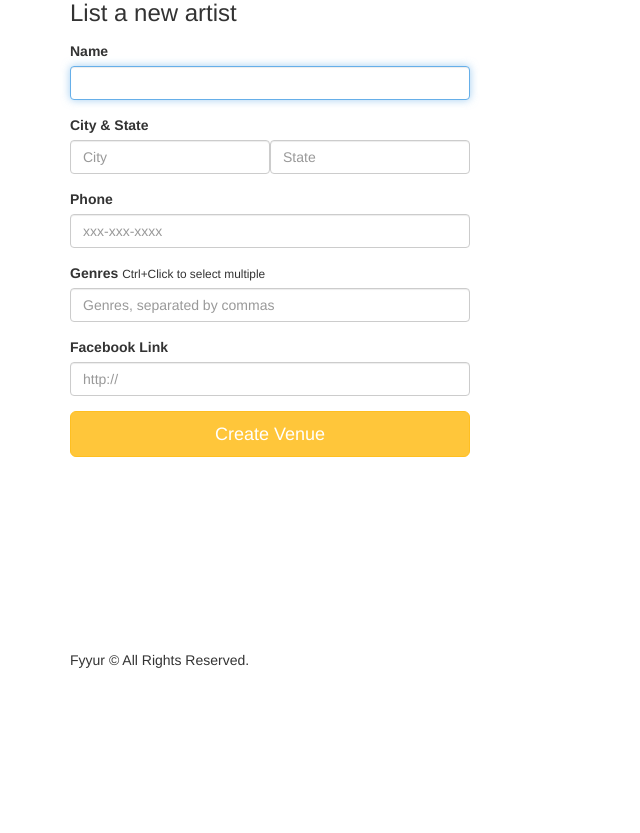
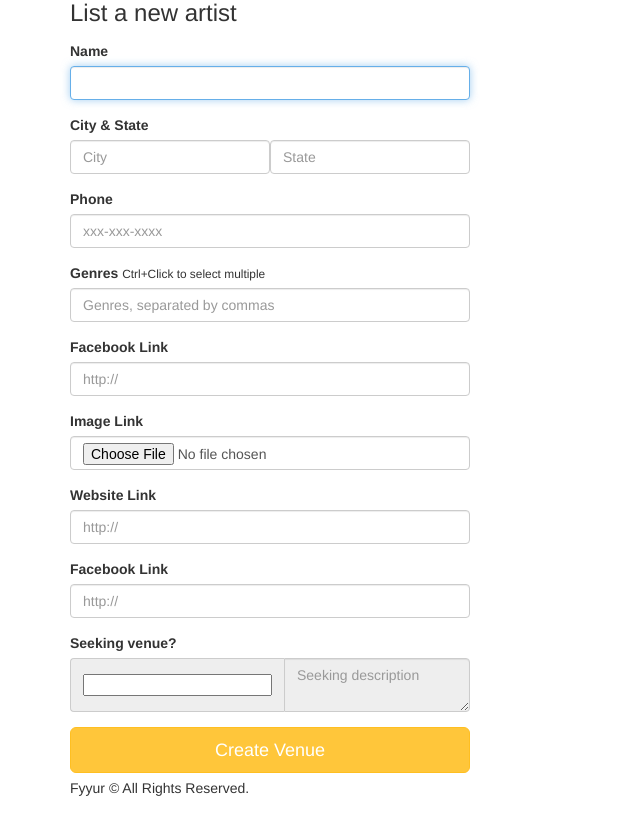
Before and after one commit to wangonya/fyyur, a Python web app: template templates/forms/new_artist.html in a window 1280 px wide. Shown: the part 95-928 px from the top of the page, without its empty margins (0-640 px from the left). Before the commit the page ends 763 px from the top, so only its background shows below. Run offline with Jinja, Linux system fonts and the light colour scheme; the template is opened without the code that fills it, so the values that code supplies are empty, except form fields; form fields are guessed from the names that the template uses; some libraries are stand-ins or nearby versions.

Commit message:
update artist details

```diff
--- a/app.py
+++ b/app.py
@@ -395,6 +395,10 @@ def create_artist_submission():
             phone=form.phone.data,
             genres=form.genres.data,
             facebook_link=form.facebook_link.data,
+            website=form.website.data,
+            image_link=form.image_link.data,
+            seeking_venue=form.seeking_venue.data,
+            seeking_description=form.seeking_description.data,
         )
         db.session.add(artist)
         db.session.commit()
--- a/models.py
+++ b/models.py
@@ -34,7 +34,11 @@ class Artist(db.Model):
     state = db.Column(db.String(120), nullable=False)
     phone = db.Column(db.String(120))
     genres = db.Column(db.String(120), nullable=False)
+    website = db.Column(db.String(120))
+    image_link = db.Column(db.String(500), nullable=False)
     facebook_link = db.Column(db.String(120))
+    seeking_venue = db.Column(db.Boolean, default=False)
+    seeking_description = db.Column(db.String)
     shows = db.relationship('Show', backref='artist', lazy=True)
 
 
--- a/templates/forms/new_artist.html
+++ b/templates/forms/new_artist.html
@@ -32,6 +32,29 @@
           <label for="genres">Facebook Link</label>
           {{ form.facebook_link(class_ = 'form-control', placeholder='http://', id=form.state, autofocus = true) }}
         </div>
+        <div class="form-group">
+          <label for="image_link">Image Link</label>
+          {{ form.image_link(class_ = 'form-control', placeholder='http://', id='image_link', autofocus = true) }}
+        </div>
+      <div class="form-group">
+          <label for="website">Website Link</label>
+          {{ form.website(class_ = 'form-control', placeholder='http://', id='website', autofocus = true) }}
+        </div>
+      <div class="form-group">
+          <label for="facebook_link">Facebook Link</label>
+          {{ form.facebook_link(class_ = 'form-control', placeholder='http://', id='facebook_link', autofocus = true) }}
+        </div>
+      <div class="form-group">
+        <label for="seeking_description">Seeking venue?</label>
+        <div class = "input-group">
+          <span class = "input-group-addon"
+                onchange="document.getElementById('seeking_description').disabled =
+                !document.getElementById('seeking_venue').checked;">
+            {{ form.seeking_venue(id='seeking_venue', autofocus = true) }}
+          </span>
+          {{ form.seeking_description(class_ = 'form-control', id='seeking_description', disabled=True, placeholder='Seeking description', autofocus = true) }}
+        </div>
+      </div>
       <input type="submit" value="Create Venue" class="btn btn-primary btn-lg btn-block">
     </form>
   </div>
```
Also changed, not shown: forms.py (+9 -0 lines), migrations/versions/175a3fbf7b6c_.py (added, +34 -0 lines).
